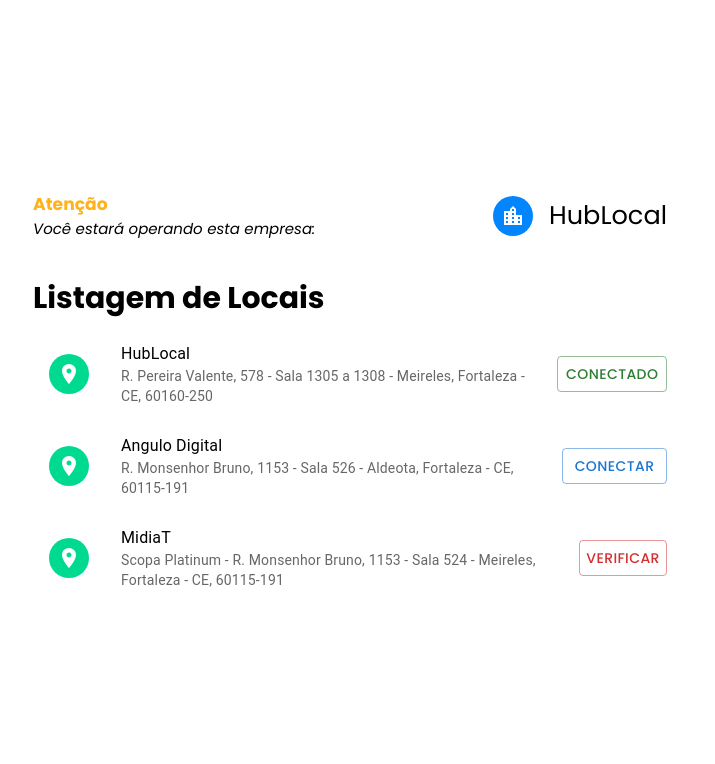
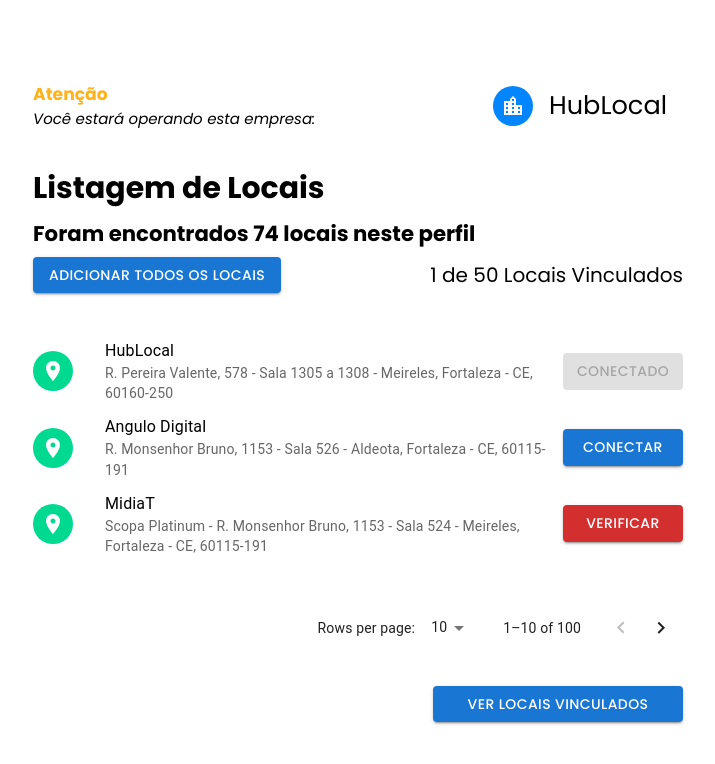
Before and after one commit to Seiixas/hubthon, a React (Vite) app: page /platform-link in a window 1280 px wide. Shown: the top 764 px of the page, without its empty margins (282-997 px from the left). Built offline with nearby package versions, Linux system fonts and the light colour scheme.

Commit message:
commit do nxzero

```diff
--- a/package.json
+++ b/package.json
@@ -16,8 +16,10 @@
     "@mui/icons-material": "^5.14.3",
     "@mui/material": "^5.14.5",
     "@mui/styled-engine-sc": "^5.12.0",
+    "@types/ramda": "^0.29.3",
     "axios": "^1.4.0",
     "jsonserver": "^0.1.6",
+    "ramda": "^0.29.0",
     "react": "^18.2.0",
     "react-dom": "^18.2.0",
     "react-google-button": "^0.7.2",
--- a/src/pages/create-company/create-company.tsx
+++ b/src/pages/create-company/create-company.tsx
@@ -3,6 +3,7 @@
 import { useNavigate } from "react-router-dom";
 import { Box, Button, TextField } from "@mui/material";
 import { useState } from "react";
+import { isEmpty } from "ramda";
 
 export function CreateCompany() {
   const navigate = useNavigate();
@@ -23,7 +24,7 @@
           onChange={(e) => setCompany(e.target.value)}
         />
       </Box>
-      <Button variant="outlined" onClick={() => navigate("/link-google")}>
+      <Button variant="outlined" onClick={() => navigate("/link-google")} disabled={isEmpty(company)}>
         Próximo
       </Button>
     </StyledCreateCompanyWrapper>
--- a/src/pages/platform-link/platform-link.tsx
+++ b/src/pages/platform-link/platform-link.tsx
@@ -9,8 +9,16 @@
   Avatar,
   List,
   Box,
+  Dialog,
+  DialogTitle,
+  DialogContent,
+  DialogContentText,
+  DialogActions,
+  TablePagination,
 } from "@mui/material";
 import { StyledPlatformWrapper } from "./platform-link.styles";
+import { ChangeEvent, MouseEvent, useState } from "react";
+import { useNavigate } from "react-router-dom";
 
 const locationsMocked = [
   {
@@ -38,20 +46,48 @@
 ];
 
 export function PlatformLink() {
+  const [open, setOpen] = useState(false);
+  const [page, setPage] = useState(0);
+  const [rowsPerPage, setRowsPerPage] = useState(10);
+
+  const navigate = useNavigate();
+
+  const handleChangePage = (
+    event: MouseEvent<HTMLButtonElement> | null,
+    newPage: number,
+  ) => {
+    setPage(newPage);
+  };
+
+  const handleChangeRowsPerPage = (
+    event: ChangeEvent<HTMLInputElement | HTMLTextAreaElement>,
+  ) => {
+    setRowsPerPage(parseInt(event.target.value, 10));
+    setPage(0);
+  };
+
+  const handleClickOpen = () => {
+    setOpen(true);
+  };
+
+  const handleClose = () => {
+    setOpen(false);
+  };
+
   function handleButton(type: string) {
     if (type === "primary") {
-      return <Button variant="outlined">Conectar</Button>;
+      return <Button variant="contained">Conectar</Button>;
     }
     if (type === "error") {
       return (
-        <Button variant="outlined" color="error">
+        <Button  variant="contained" color="error">
           Verificar
         </Button>
       );
     }
     if (type === "success") {
       return (
-        <Button variant="outlined" color="success">
+        <Button variant="contained" color="success" style={{ cursor: 'default' }} disabled>
           Conectado
         </Button>
       );
@@ -91,9 +127,19 @@
           </ListItem>
         </Box>
       </section>
-      <section>
-        <header>
+      <section style={{ display: 'flex', flexDirection: 'column', gap: '2rem'}}>
+        <header style={{ display: 'flex', flexDirection: 'column', gap: '.5rem'}}>
           <h3>Listagem de Locais</h3>
+          <h5>Foram encontrados 74 locais neste perfil</h5>
+          <div style={{ display: 'flex', justifyContent: 'space-between', alignItems: 'center' }} >
+            <Button
+              variant="contained"
+              onClick={handleClickOpen}
+            >
+              Adicionar todos os locais
+            </Button>
+            <p style={{ margin: '0', fontSize: '20px'}}>1 de 50 Locais Vinculados</p>
+          </div>
         </header>
         <article>
           <List
@@ -106,8 +152,10 @@
             {locationsMocked.map((location) => (
               <ListItem
                 sx={{
-                  display: "flex",
+                  display: "grid",
+                  gridTemplateColumns: 'auto auto 120px',
                   gap: "1rem",
+                  padding: '0',
                 }}
                 key={location.id}
               >
@@ -127,6 +175,47 @@
           </List>
         </article>
       </section>
+
+      <Dialog
+        open={open}
+        onClose={handleClose}
+        aria-labelledby="alert-dialog-title"
+        aria-describedby="alert-dialog-description"
+      >
+        <DialogTitle id="alert-dialog-title">
+          Vincular Locais
+        </DialogTitle>
+        <DialogContent>
+          <DialogContentText id="alert-dialog-description">
+            Tem certeza que deseja vincular todos os locais deste perfil
+          </DialogContentText>
+        </DialogContent>
+        <DialogActions>
+          <Button onClick={handleClose}>Não</Button>
+          <Button onClick={handleClose} autoFocus>
+            Sim
+          </Button>
+        </DialogActions>
+      </Dialog>
+      <TablePagination
+        component="div"
+        count={100}
+        page={page}
+        onPageChange={handleChangePage}
+        rowsPerPage={rowsPerPage}
+        onRowsPerPageChange={handleChangeRowsPerPage}
+      />
+      <footer style={{ display: 'flex', justifyContent: 'flex-end' }} >
+        <Button
+          variant="contained"
+          sx={{ width: '250px'}}
+          onClick={() => {
+            navigate("/verify-locations");
+          }}
+        >
+          Ver Locais Vinculados
+        </Button>
+      </footer>
     </StyledPlatformWrapper>
   );
 }
```
Also changed, not shown: src/pages/platform-link/platform-link.styles.ts (line endings or trailing spaces), 1 other file (tests, documents, lock files or other folders).
